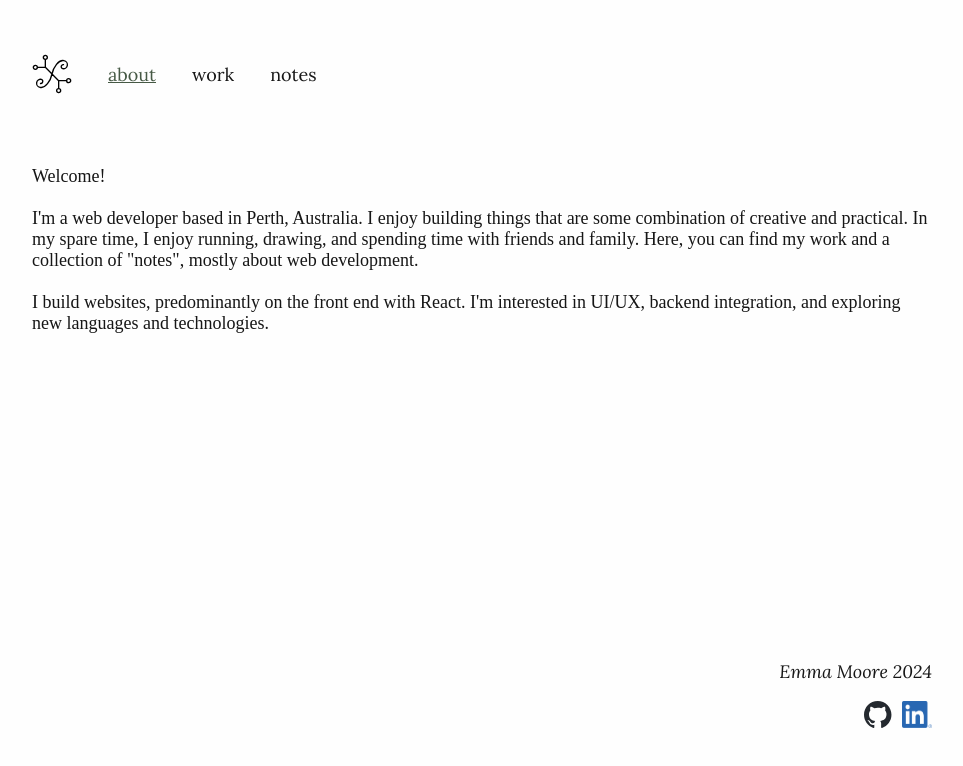
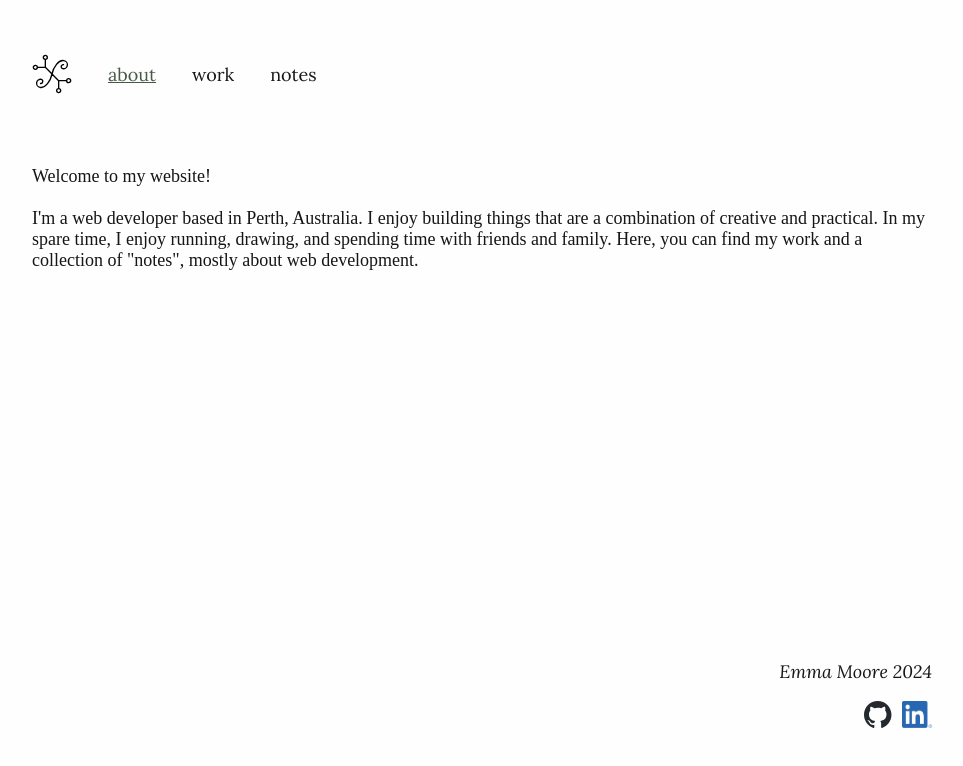
Before and after one commit to emoore29/My-Portfolio, a Next.js app: page /about in a window 1280 px wide. Shown: the top 766 px of the page, without its empty margins (158-1121 px from the left). Built offline with nearby package versions, Linux system fonts and the light colour scheme; a web font is replaced by a local one.

Commit message:
padding update on projectInfo and remove some text content

```diff
--- a/pages/about.js
+++ b/pages/about.js
@@ -5,18 +5,14 @@ export default function About() {
   return (
     <Layout>
       <p className={styles.aboutContent}>
-        Welcome!
+        Welcome to my website!
         <br />
         <br />
         I'm a web developer based in Perth, Australia. I enjoy building things
-        that are some combination of creative and practical. In my spare time, I
+        that are a combination of creative and practical. In my spare time, I
         enjoy running, drawing, and spending time with friends and family. Here,
         you can find my work and a collection of "notes", mostly about web
         development.
-        <br />
-        <br />I build websites, predominantly on the front end with React. I'm
-        interested in UI/UX, backend integration, and exploring new languages
-        and technologies.
       </p>
     </Layout>
   );
--- a/styles/Home.module.css
+++ b/styles/Home.module.css
@@ -88,7 +88,7 @@
   display: flex;
   flex-direction: column;
   width: 100%;
-  padding: 0.2rem 1rem;
+  padding: 0.2rem 0;
 }
 
 @media (min-width: 490px) {
@@ -102,6 +102,7 @@
 
   .projectInfo {
     width: 65%;
+    padding: 0.2rem 1rem;
   }
 }
 
```
Also changed, not shown: notes/about.md (deleted, +0 -12 lines).
